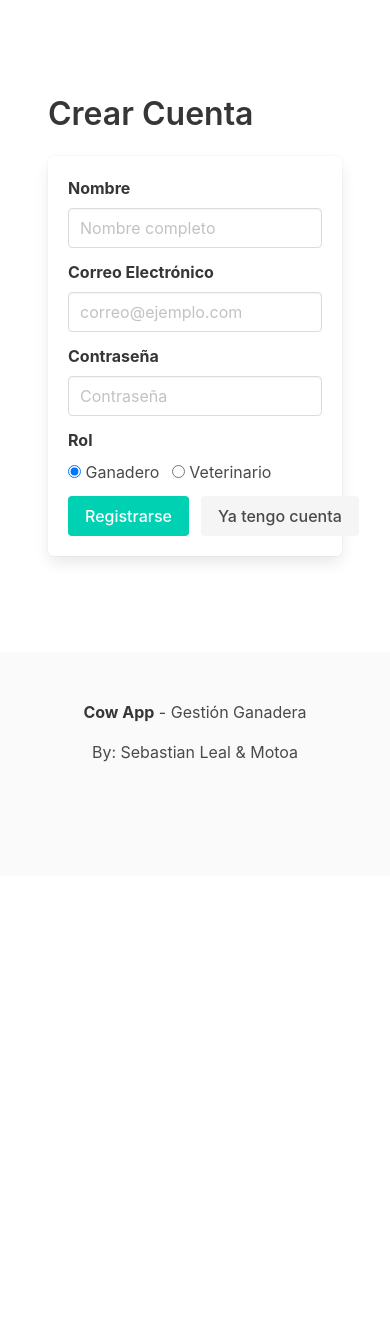
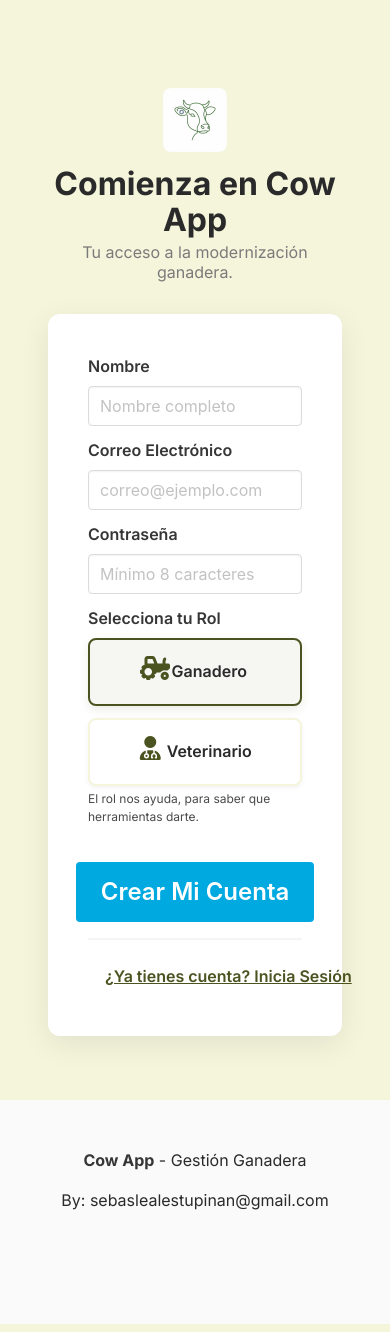
Before and after one commit to sebaslealestupinan/CowApp, a FastAPI app: page /register in a window 390 px wide. Shown: the top 1332 px of the page. Before the commit the page ends 762 px from the top, so only its background shows below. Run offline with FastAPI, Linux system fonts and the light colour scheme; some libraries are stand-ins or nearby versions.

Commit message:
feat: Enhance authentication views and styles with new templates, improved role selection, and responsive design

```diff
--- a/app/main.py
+++ b/app/main.py
@@ -7,7 +7,7 @@ from app.db import create_data_base
 
 # Import routers directly to avoid circular imports
 from app.routers import (user_router, chat_router, web_router,
-    animal_router, tratamiento_router, eventos_router, auth_router)
+    animal_router, tratamiento_router, eventos_router, auth_router, views_router)
 
 # en esta funcion se inicializa la base de datos, con todas las tablas en ella
 @asynccontextmanager
@@ -35,6 +35,8 @@ async def read_root(request: Request):
     return templates.TemplateResponse("paginaPrincipal.html", {"request": request})
 
 # Routers - web_router debe ir ANTES de veterinario_router para evitar conflictos de rutas
+
+app.include_router(views_router.router)
 app.include_router(auth_router.router)
 app.include_router(web_router.router)
 app.include_router(user_router.router)
--- a/app/routers/views_router.py
+++ b/app/routers/views_router.py
@@ -2,7 +2,7 @@ from fastapi import APIRouter, Request
 from fastapi.responses import HTMLResponse
 from fastapi.templating import Jinja2Templates
 
-router = APIRouter()
+router = APIRouter(tags=["dashboard"], prefix="/dashboard")
 templates = Jinja2Templates(directory="app/templates")
 
 @router.get("/ganadero", response_class=HTMLResponse)
--- a/app/schemas/user_schemas.py
+++ b/app/schemas/user_schemas.py
@@ -2,6 +2,7 @@ from sqlmodel import SQLModel, Field
 from typing import List, Optional
 from pydantic import EmailStr
 from app.models.usuario import Role
+from fastapi import Form
 
 class CreateUser(SQLModel):
 
--- /dev/null
+++ b/app/static/css/registerPage.css
@@ -0,0 +1,181 @@
+/* ==============================
+    PALETA & BASE STYLES
+============================== */
+
+:root {
+    /* Tierra Principal / Fondo Suave */
+    --color-primary-earth: #4B5320;
+    /* Verde Olivo Oscuro */
+    --color-secondary-soft: #F5F5DC;
+    /* Beige Muy Claro */
+
+    /* Clínico / Status / Acento Principal */
+    --color-accent-clinical: #00A9E0;
+    /* Azul Celeste Brillante */
+
+    /* Texto y Minimalismo (Estilo Apple) */
+    --text-dark: #2A2A2A;
+    --white: #ffffff;
+    --shadow-soft: 0 8px 30px rgba(0, 0, 0, 0.08);
+    /* Sombra suave para el estatus */
+}
+
+body {
+    font-family: "Inter", sans-serif;
+    background: var(--color-secondary-soft);
+    /* Fondo Beige Suave */
+    color: var(--text-dark);
+    min-height: 100vh;
+    /* CENTRADO CLAVE PARA RESPONSIVIDAD COMPLETA */
+    display: block;
+    align-items: center;
+    padding-top: 3rem;
+    padding-bottom: 3rem;
+    /* Centrado vertical */
+    /* Centrado horizontal */
+}
+
+@media screen and (max-width: 768px) {
+    body {
+        padding-top: 1.5rem;
+        padding-bottom: 1.5rem;
+    }
+}
+
+.auth-column {
+    max-width: 480px;
+}
+
+/* Ajustes de la sección de Bulma */
+.section {
+    padding: 2rem 1.5rem;
+    width: 100%;
+}
+
+
+/* ==============================
+    HEADER / LOGO
+============================== */
+.register-header {
+    text-align: center;
+    margin-bottom: 2rem;
+    color: var(--color-primary-earth);
+}
+
+.register-logo {
+    width: 64px;
+    height: 64px;
+    margin-bottom: 0.5rem;
+    border-radius: 8px;
+    /* Borde sutil */
+}
+
+.register-title {
+    font-weight: 800;
+    color: var(--text-dark);
+}
+
+/* ==============================
+    FORM CARD STYLING & RESPONSIVENESS
+============================== */
+
+.box {
+    border-radius: 12px;
+    box-shadow: var(--shadow-soft);
+    background: var(--white);
+    padding: 2.5rem;
+}
+
+/* Inputs (Styling Bulma controls) */
+.input:focus,
+.input.is-focused,
+.input:active,
+.input.is-active {
+    border-color: var(--color-accent-clinical);
+    /* Sombra de enfoque sutil en azul clínico */
+    box-shadow: 0 0 0 0.125em rgba(0, 169, 224, 0.25);
+}
+
+/* REGLA CRUCIAL DE RESPONSIVIDAD (A partir de desktop) */
+@media screen and (min-width: 1024px) {
+    .auth-column {
+        /* Define el ancho máximo deseado para las vistas de escritorio (1000px o más grande) */
+        max-width: 1000px;
+        margin-left: auto;
+        margin-right: auto;
+    }
+}
+
+/* ==============================
+    BUTTONS (Acent colors)
+============================== */
+
+.button.is-primary {
+    background-color: var(--color-accent-clinical);
+    /* Botón principal en Azul Clínico */
+    border-color: transparent;
+    font-weight: 600;
+}
+
+.button.is-primary:hover {
+    background-color: #0087B8;
+}
+
+.button.is-text {
+    color: var(--color-primary-earth) !important;
+    /* Link de login/register en Olivo */
+}
+
+/* ==============================
+    ROLE SELECTION (Custom Cards)
+============================== */
+
+.role-selection {
+    display: flex;
+    gap: 1rem;
+    margin-top: 0.5rem;
+}
+
+.role-card {
+    flex: 1;
+    border: 2px solid var(--color-secondary-soft);
+    padding: 1rem;
+    border-radius: 8px;
+    cursor: pointer;
+    transition: 0.2s;
+    text-align: center;
+    background-color: var(--white);
+    box-shadow: 0 2px 5px rgba(0, 0, 0, 0.05);
+}
+
+/* Estilo cuando la tarjeta es seleccionada */
+.radio-hidden:checked~.role-card {
+    border-color: var(--color-primary-earth);
+    background-color: rgba(75, 83, 32, 0.05);
+    box-shadow: 0 4px 10px rgba(75, 83, 32, 0.1);
+    /* Sombra de estatus */
+}
+
+/* Esconder el radio button nativo */
+.radio-hidden {
+    display: none;
+}
+
+.role-icon {
+    font-size: 1.5rem;
+    color: var(--color-primary-earth);
+    margin-bottom: 0.5rem;
+}
+
+.role-label {
+    font-weight: 600;
+    color: var(--text-dark);
+}
+
+/* Responsivo para apilar en móvil */
+@media screen and (max-width: 768px) {
+    .role-selection {
+        flex-direction: column;
+        gap: 0.75rem;
+    }
+}
--- a/app/templates/auth/register.html
+++ b/app/templates/auth/register.html
@@ -4,70 +4,100 @@
 
 {% block head %}
 <link rel="stylesheet" href="https://cdn.jsdelivr.net/npm/bulma@0.9.4/css/bulma.min.css">
+<link rel="stylesheet" href="{{ url_for('static', path='css/registerPage.css') }}">
+<link href="https://fonts.googleapis.com/css2?family=Inter:wght@300;400;500;600;700&display=swap" rel="stylesheet">
+<script src="https://kit.fontawesome.com/4f3b67a8bb.js" crossorigin="anonymous"></script>
 {% endblock %}
 
 {% block content %}
 <section class="section">
     <div class="container">
-        <h1 class="title">Crear Cuenta</h1>
+        <div class="columns is-centered">
+            <div class="column is-full-mobile is-two-thirds-tablet auth-column">
+
+                <div class="register-header">
+                    <img src="{{ url_for('static', path='images/cow_logo.png') }}" alt="Cow Logo" class="register-logo">
+                    <h1 class="title is-3 register-title">Comienza en Cow App</h1>
+                    <h2 class="subtitle is-6 has-text-grey">Tu acceso a la modernización ganadera.</h2>
+                </div>
 
                 {% if error %}
-        <div class="notification is-warning is-light">
+                <div class="notification is-danger is-light">
                     <button class="delete"></button>
-            <strong>⚠️ Aviso:</strong> {{ error }}
+                    <strong>⚠️ Error:</strong> {{ error }}
                 </div>
                 {% endif %}
 
                 <form action="/register" method="post" class="box">
+
                     <div class="field">
-                <label class="label">Nombre</label>
+                        <label class="label has-text-weight-semibold">Nombre</label>
                         <div class="control">
                             <input class="input" type="text" name="nombre" placeholder="Nombre completo" required>
                         </div>
                     </div>
 
                     <div class="field">
-                <label class="label">Correo Electrónico</label>
+                        <label class="label has-text-weight-semibold">Correo Electrónico</label>
                         <div class="control">
                             <input class="input" type="email" name="email" placeholder="correo@ejemplo.com" required>
                         </div>
                     </div>
 
                     <div class="field">
-                <label class="label">Contraseña</label>
+                        <label class="label has-text-weight-semibold">Contraseña</label>
                         <div class="control">
-                    <input class="input" type="password" name="password" placeholder="Contraseña" required>
+                            <input class="input" type="password" name="password" placeholder="Mínimo 8 caracteres"
+                                required>
                         </div>
                     </div>
 
                     <div class="field">
-                <label class="label">Rol</label>
+                        <label class="label has-text-weight-semibold">Selecciona tu Rol</label>
                         <div class="control">
-                    <label class="radio">
-                        <input type="radio" name="role" value="Ganadero" checked>
-                        Ganadero
+                            <div class="role-selection">
+
+                                <label>
+                                    <input type="radio" name="role" value="Ganadero" class="radio-hidden" checked>
+                                    <div class="role-card">
+                                        <span class="icon role-icon"><i class="fas fa-tractor"></i></span>
+                                        <span class="role-label">Ganadero</span>
+                                    </div>
                                 </label>
-                    <label class="radio">
-                        <input type="radio" name="role" value="Veterinario">
-                        Veterinario
+
+                                <label>
+                                    <input type="radio" name="role" value="Veterinario" class="radio-hidden">
+                                    <div class="role-card">
+                                        <span class="icon role-icon"><i class="fas fa-user-md"></i></span>
+                                        <span class="role-label">Veterinario</span>
+                                    </div>
                                 </label>
+                            </div>
+                            <p class="help">El rol nos ayuda, para saber que herramientas darte.</p>
                         </div>
                     </div>
 
-            <div class="field is-grouped">
-                <div class="control">
-                    <button class="button is-primary" type="submit">Registrarse</button>
-                </div>
-                <div class="control">
-                    <a class="button is-light" href="/login">Ya tengo cuenta</a>
+                    <div class="field is-grouped is-grouped-centered pt-5">
+                        <div class="control is-expanded">
+                            <button class="button is-primary is-fullwidth is-large" type="submit">Crear Mi
+                                Cuenta</button>
                         </div>
                     </div>
+
+                    <hr class="mt-4 mb-4">
+
+                    <p class="has-text-centered">
+                        <a class="button is-text has-text-weight-semibold" href="/login">¿Ya tienes cuenta? Inicia
+                            Sesión</a>
+                    </p>
+
                 </form>
+            </div>
+        </div>
     </div>
 </section>
 
 <script>
-    // Handle notification close button
     document.addEventListener('DOMContentLoaded', () => {
         const deleteButtons = document.querySelectorAll('.notification .delete');
         deleteButtons.forEach(button => {
--- a/app/templates/base.html
+++ b/app/templates/base.html
@@ -39,7 +39,7 @@
     <footer class="footer">
         <div class="content has-text-centered">
             <p><strong>Cow App</strong> - Gestión Ganadera
-            <p>By: Sebastian Leal & Motoa</p>
+            <p>By: sebaslealestupinan@gmail.com</p>
             </p>
         </div>
     </footer>
```
Also changed, not shown: app/routers/auth_router.py (+8 -13 lines), app/routers/web_router.py (+0 -10 lines), app/templates/auth/login.html (+64 -16 lines), app/templates/paginaPrincipal.html (+2 -5 lines). Lines whose indentation alone changed are shown as unchanged.
